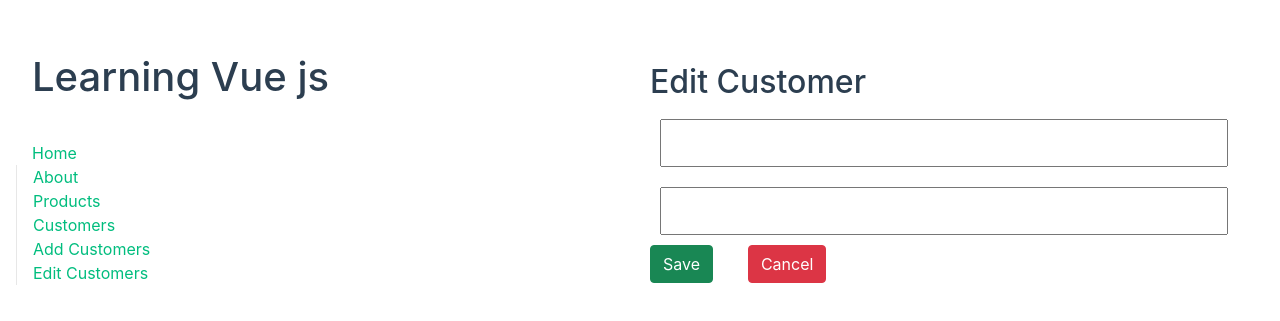
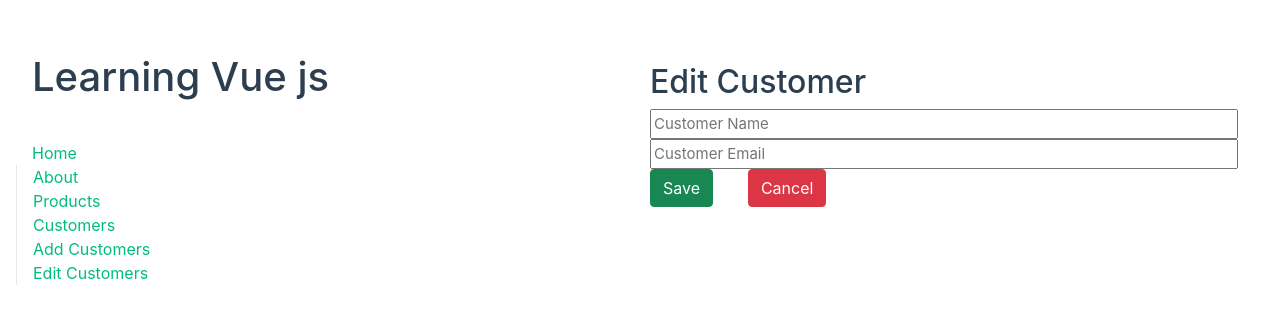
Before and after one commit to OksanaBebesh/masterProducts, a Vue app in the folder vue-project/: page /customers/edit/1 in a window 1280 px wide. Shown: the part 223-544 px from the top of the page. Built offline with nearby package versions, Linux system fonts and the light colour scheme; no server answers.

Commit message:
fix: rollback input edit component

```diff
--- a/vue-project/src/components/Customer/CustomersAddForm.vue
+++ b/vue-project/src/components/Customer/CustomersAddForm.vue
@@ -3,7 +3,7 @@
   import router from "@/router";
   import ButtonSuccess from "@/components/UI/Buttons/ButtonSuccess.vue";
   import ButtonCancel from "@/components/UI/Buttons/ButtonCancel.vue";
-  import Input from "@/components/UI/Input/Input.vue";
+  import Input from "@/components/UI/Input/InputText.vue";
 </script>
 
 <template>
@@ -47,7 +47,7 @@
 }
 </script>
 
-<style>
+<style scoped>
 .form {
     display: flex;
     flex-direction: column;
--- a/vue-project/src/components/Customer/CustomersEditForm.vue
+++ b/vue-project/src/components/Customer/CustomersEditForm.vue
@@ -4,14 +4,14 @@
   import { useRoute } from 'vue-router';
   import ButtonCancel from "@/components/UI/Buttons/ButtonCancel.vue";
   import ButtonSuccess from "@/components/UI/Buttons/ButtonSuccess.vue";
-  import Input from "@/components/UI/Input/Input.vue"
+  import InputText from "@/components/UI/Input/InputText.vue"
 </script>
 
 <template>
     <div class="form customer-add">
         <h2>Edit Customer</h2>
-        <Input v-model="customer.name" placeholder="Customer Name"  />
-        <Input v-model="customer.email" placeholder="Customer Email" />
+        <input type="text" v-model="customer.name" placeholder="Customer Name"  />
+        <input type="text" v-model="customer.email" placeholder="Customer Email" />
         <div class="btn-lines">
             <ButtonSuccess @click="updateCustomers">Save</ButtonSuccess>
             <ButtonCancel @click="replaceToMainCustomerPage">Cancel</ButtonCancel>
@@ -66,7 +66,7 @@
 }
 </script>
 
-<style>
+<style scoped>
 .form {
     display: flex;
     flex-direction: column;
--- a/vue-project/src/components/UI/Input/Input.vue
+++ b/vue-project/src/components/UI/Input/InputText.vue
@@ -1,7 +1,5 @@
 <template>
     <input type="text" class="form-input" >
-        <slot></slot>
-    </input>
 </template>
 
 <style >
--- a/vue-project/src/views/Customer/CustomersView.vue
+++ b/vue-project/src/views/Customer/CustomersView.vue
@@ -72,7 +72,7 @@
 };
 </script>
 
-<style>
+<style scoped>
   .table-customers {
     display: flex;
     flex-direction: column;
--- a/vue-project/src/views/Product/ProductsView.vue
+++ b/vue-project/src/views/Product/ProductsView.vue
@@ -79,7 +79,7 @@
 };
 </script>
 
-<style>
+<style scoped>
 .table-products {
   display: flex;
   flex-direction: column;
```
Also changed, not shown: 1 other file (tests, documents, lock files or other folders).
